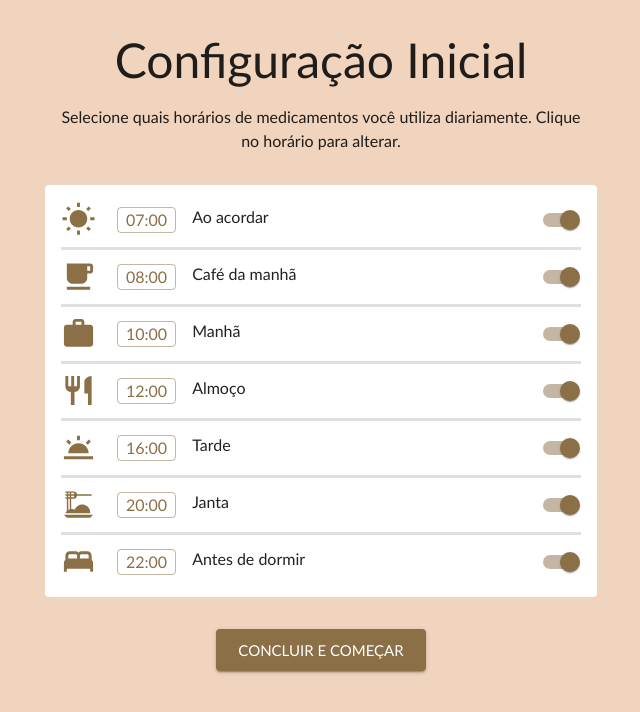
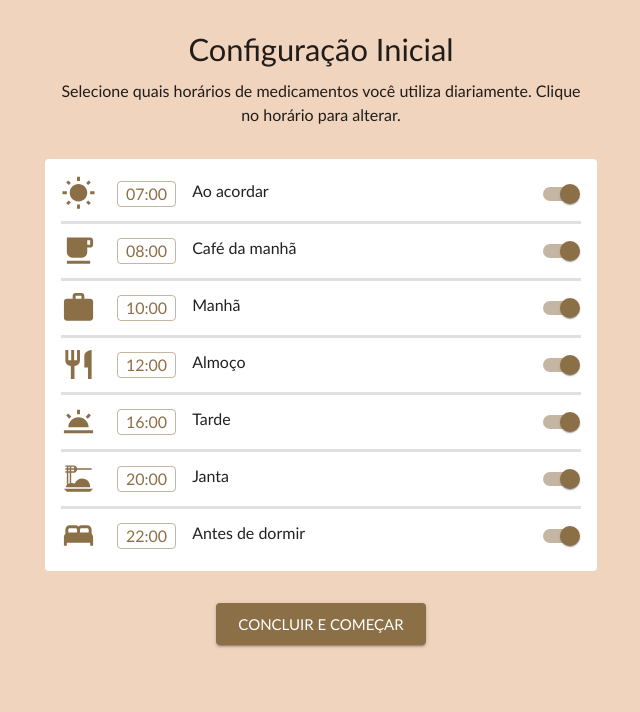
Before and after one commit to codexico/med-tracker, a React (Vite) app: page / in a window 1280 px wide. Shown: the top 712 px of the page, without its empty margins (319-959 px from the left). Built offline with nearby package versions, Linux system fonts and the light colour scheme.

Commit message:
Add build files

```diff
--- a/src/components/Onboarding.tsx
+++ b/src/components/Onboarding.tsx
@@ -1,5 +1,5 @@
 import React, { useState } from 'react';
-import { Container, Typography, Box, Button, Switch, Divider, Popover, List, ListItem, ListItemText, ListItemIcon, ListItemSecondaryAction } from '@mui/material';
+import { Container, Typography, Box, Button, Switch, Divider, Popover, List, ListItem, ListItemText, ListItemIcon } from '@mui/material';
 import { Medication } from '@mui/icons-material';
 import { LocalizationProvider } from '@mui/x-date-pickers/LocalizationProvider';
 import { AdapterDayjs } from '@mui/x-date-pickers/AdapterDayjs';
--- a/src/theme.ts
+++ b/src/theme.ts
@@ -43,4 +43,5 @@ let theme = createTheme({
     },
 });
 
+theme = responsiveFontSizes(theme);
 export default theme;
```
Also changed, not shown: 4 other files (tests, documents, lock files or other folders).
